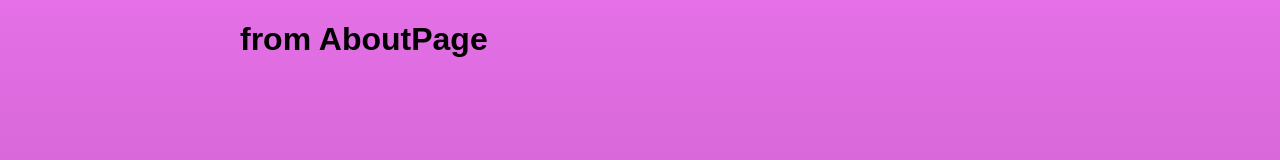
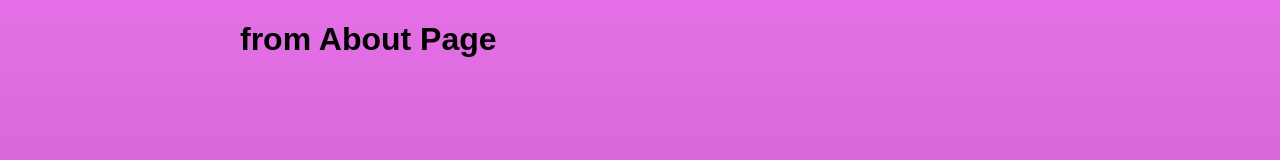
Before and after one commit to makrozai/react-example-store, a React (Create React App) app: page /about in a window 1280 px wide. Shown: the top 160 px of the page. Built offline with nearby package versions, Linux system fonts and the light colour scheme.

Commit message:
chore: implement error route in routerjs

```diff
--- a/src/components/AboutPage.js
+++ b/src/components/AboutPage.js
@@ -4,7 +4,7 @@ class AboutPage extends Component {
   state = {  }
   render() {
     return (
-      <h1>from AboutPage</h1>
+      <h1>from About Page</h1>
     );
   }
 }
--- /dev/null
+++ b/src/components/ErrorBase.js
@@ -0,0 +1,12 @@
+import React, { Component } from 'react';
+
+class ErrorBase extends Component {
+  state = {  }
+  render() {
+    return (
+      <p>route not found</p>
+    );
+  }
+}
+
+export default ErrorBase;
--- a/src/components/Router.js
+++ b/src/components/Router.js
@@ -3,6 +3,7 @@ import { BrowserRouter, Route, Switch } from 'react-router-dom'
 
 import StartPage from './StartPage'
 import AboutPage from './AboutPage'
+import ErrorBase from './ErrorBase'
 
 class Router extends Component {
   render() {
@@ -11,6 +12,7 @@ class Router extends Component {
         <Switch>
           <Route exact path="/" component={StartPage} />
           <Route exact path="/about" component={AboutPage} />
+          <Route component={ErrorBase} />
         </Switch>
       </BrowserRouter>
      );
```
